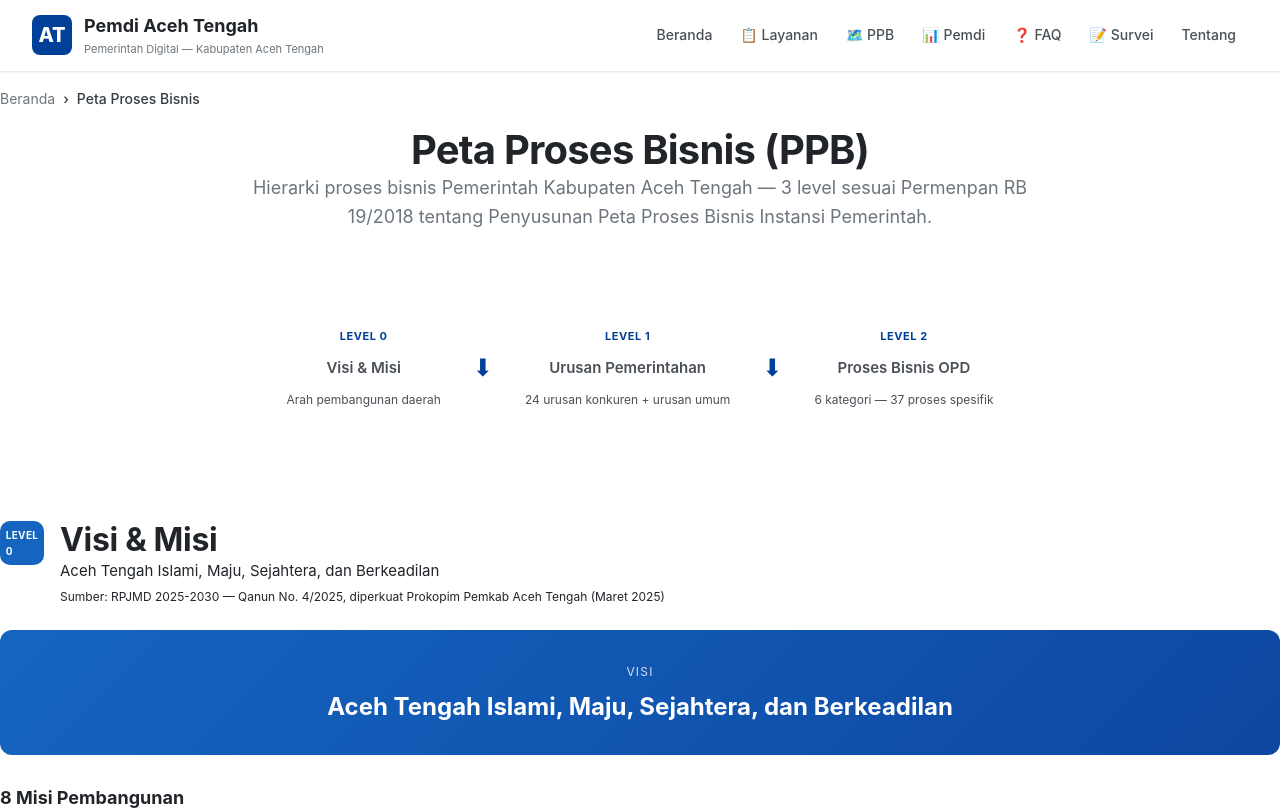
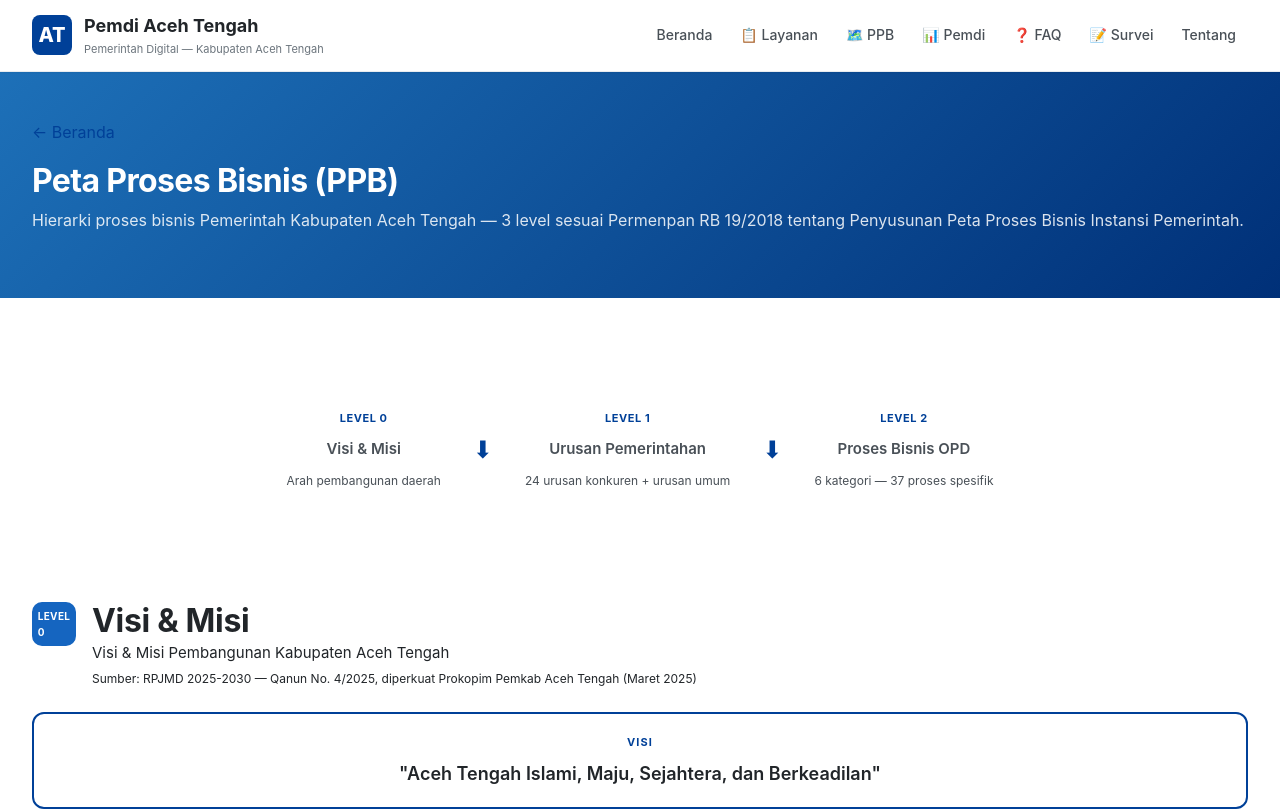
Before and after one commit to Niumination/PemdiAcehTengah, a Next.js app: page /probis in a window 1280 px wide. Shown: the top 811 px of the page. Built offline with nearby package versions, Linux system fonts and the light colour scheme; a web font is replaced by a local one.

Commit message:
fix: restructure /probis layout — hero section + back-link, remove redundant VISI card, fix overlap, align with page patterns

```diff
--- a/pages/probis.js
+++ b/pages/probis.js
@@ -23,22 +23,23 @@ export default function PetaProsesBisnis({ data }) {
         <meta name="description" content="Peta Proses Bisnis Pemkab Aceh Tengah 3 level — Visi-Misi, Urusan, Proses Bisnis OPD. Berdasarkan Permenpan 19/2018 dan RPJMD 2025-2030." />
       </Head>
 
-      <div className="gov-container">
-        {/* ============ BREADCRUMB ============ */}
-        <nav className="breadcrumb" aria-label="Breadcrumb">
-          <Link href="/">Beranda</Link>
-          <span className="breadcrumb-sep">›</span>
-          <span aria-current="page">Peta Proses Bisnis</span>
-        </nav>
+      {/* ============ HERO ============ */}
+      <section className="section-hero-probis">
+        <div className="container">
+          <Link href="/" className="back-link">← Beranda</Link>
+          <div style={{ marginTop: '1rem' }}>
+            <h1>Peta Proses Bisnis (PPB)</h1>
+            <p>
+              Hierarki proses bisnis Pemerintah Kabupaten Aceh Tengah — 3 level sesuai
+              Permenpan RB 19/2018 tentang Penyusunan Peta Proses Bisnis Instansi Pemerintah.
+            </p>
+          </div>
+        </div>
+      </section>
 
-        {/* ============ HEADER ============ */}
-        <section className="section-header">
-          <h1>Peta Proses Bisnis (PPB)</h1>
-          <p className="section-subtitle">
-            Hierarki proses bisnis Pemerintah Kabupaten Aceh Tengah — 3 level sesuai
-            Permenpan RB 19/2018 tentang Penyusunan Peta Proses Bisnis Instansi Pemerintah.
-          </p>
-        </section>
+      {/* ============ CONTENT ============ */}
+      <section className="section">
+        <div className="container">
 
         {/* ============ HIERARCHY OVERVIEW ============ */}
         <section className="ppb-overview">
@@ -69,17 +70,17 @@ export default function PetaProsesBisnis({ data }) {
             <div className="ppb-level-badge level-0">Level 0</div>
             <div>
               <h2>{probis.level_0.label}</h2>
-              <p className="ppb-section-desc">{probis.level_0.deskripsi}</p>
+              <p className="ppb-section-desc">Visi &amp; Misi Pembangunan Kabupaten Aceh Tengah</p>
               {probis.level_0.sumber && (
                 <p className="ppb-section-source">Sumber: {probis.level_0.sumber}</p>
               )}
             </div>
           </div>
 
-          {/* Visi */}
-          <div className="ppb-visi-card">
-            <div className="ppb-visi-label">Visi</div>
-            <div className="ppb-visi-text">{probis.level_0.deskripsi}</div>
+          {/* Visi — Highlight */}
+          <div className="ppb-visi-inline">
+            <div className="ppb-visi-label-inline">Visi</div>
+            <div className="ppb-visi-text-inline">"{probis.level_0.deskripsi}"</div>
           </div>
 
           {/* 8 Misi */}
@@ -241,9 +242,20 @@ export default function PetaProsesBisnis({ data }) {
             </div>
           </div>
         </section>
-      </div>
+        </div>
+      </section>
 
       <style jsx>{`
+        .section-hero-probis {
+          background: linear-gradient(135deg, #1d70b8 0%, #003078 100%);
+          color: white;
+          padding: 3rem 0;
+        }
+        .section-hero-probis .back-link { color: rgba(255,255,255,0.8); text-decoration: none; font-size: 0.875rem; }
+        .section-hero-probis .back-link:hover { color: white; text-decoration: underline; }
+        .section-hero-probis h1 { color: white; font-size: 2rem; margin-bottom: 0.5rem; }
+        .section-hero-probis p { color: rgba(255,255,255,0.85) !important; font-size: 1rem; }
+
         .ppb-overview { margin-bottom: 3rem; }
         .ppb-chain-large {
           display: flex; align-items: center; justify-content: center;
@@ -279,6 +291,23 @@ export default function PetaProsesBisnis({ data }) {
         .level-2 { background: #e65100; border-color: #e65100; }
         .ppb-section-desc { color: var(--muted); margin: 0; font-size: 0.9375rem; }
         .ppb-section-source { font-size: 0.75rem; color: var(--muted); margin: 0.25rem 0 0; }
+
+        .ppb-visi-inline {
+          background: var(--bg-card);
+          border: 2px solid var(--primary);
+          border-radius: 12px;
+          padding: 1.25rem 1.5rem;
+          margin-bottom: 2rem;
+          text-align: center;
+        }
+        .ppb-visi-label-inline {
+          font-size: 0.6875rem; font-weight: 700; text-transform: uppercase;
+          letter-spacing: 0.1em; color: var(--primary); margin-bottom: 0.5rem;
+        }
+        .ppb-visi-text-inline {
+          font-size: 1.125rem; font-weight: 600; line-height: 1.5;
+          color: var(--text);
+        }
 
         .ppb-visi-card {
           background: linear-gradient(135deg, #1565c0 0%, #0d47a1 100%);
```
